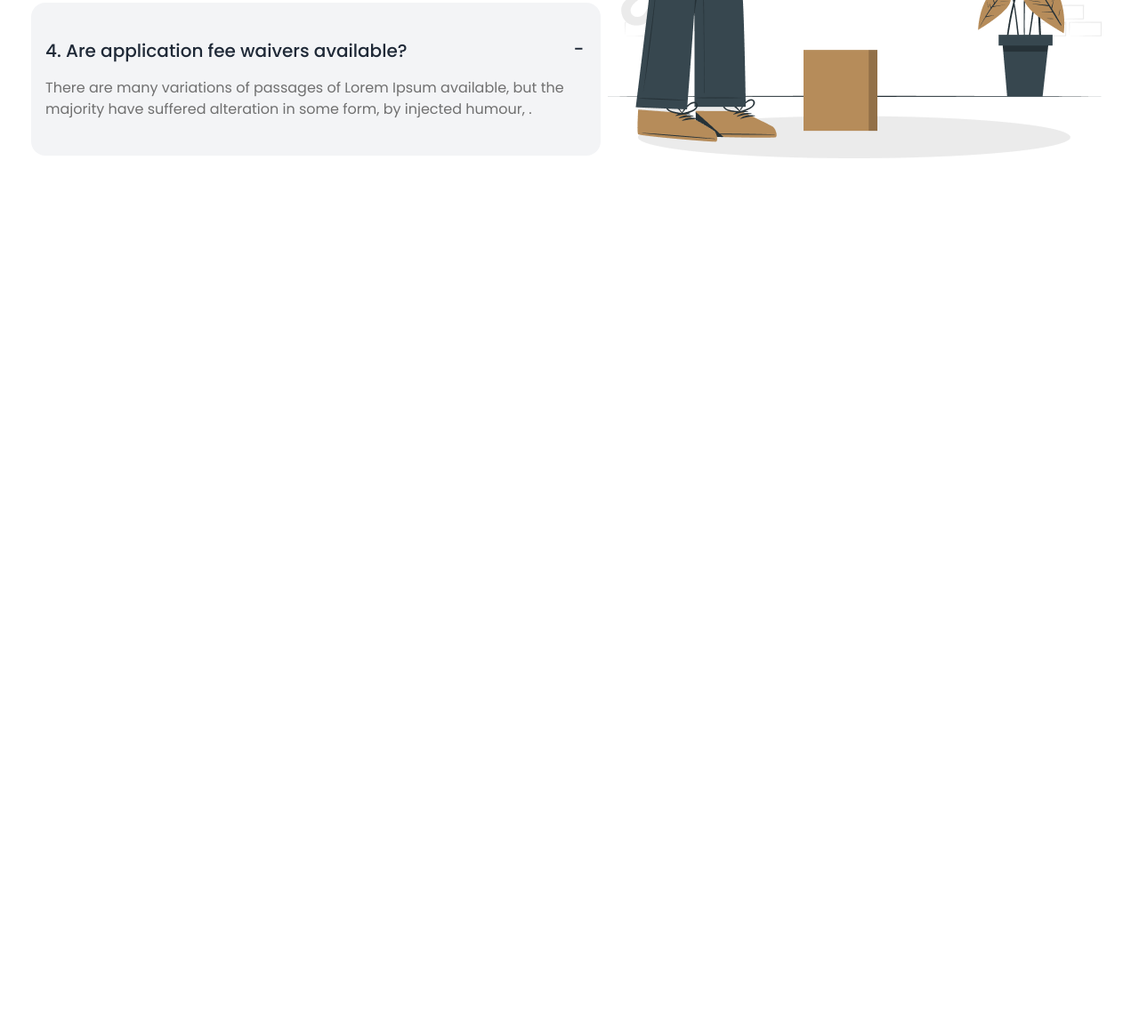
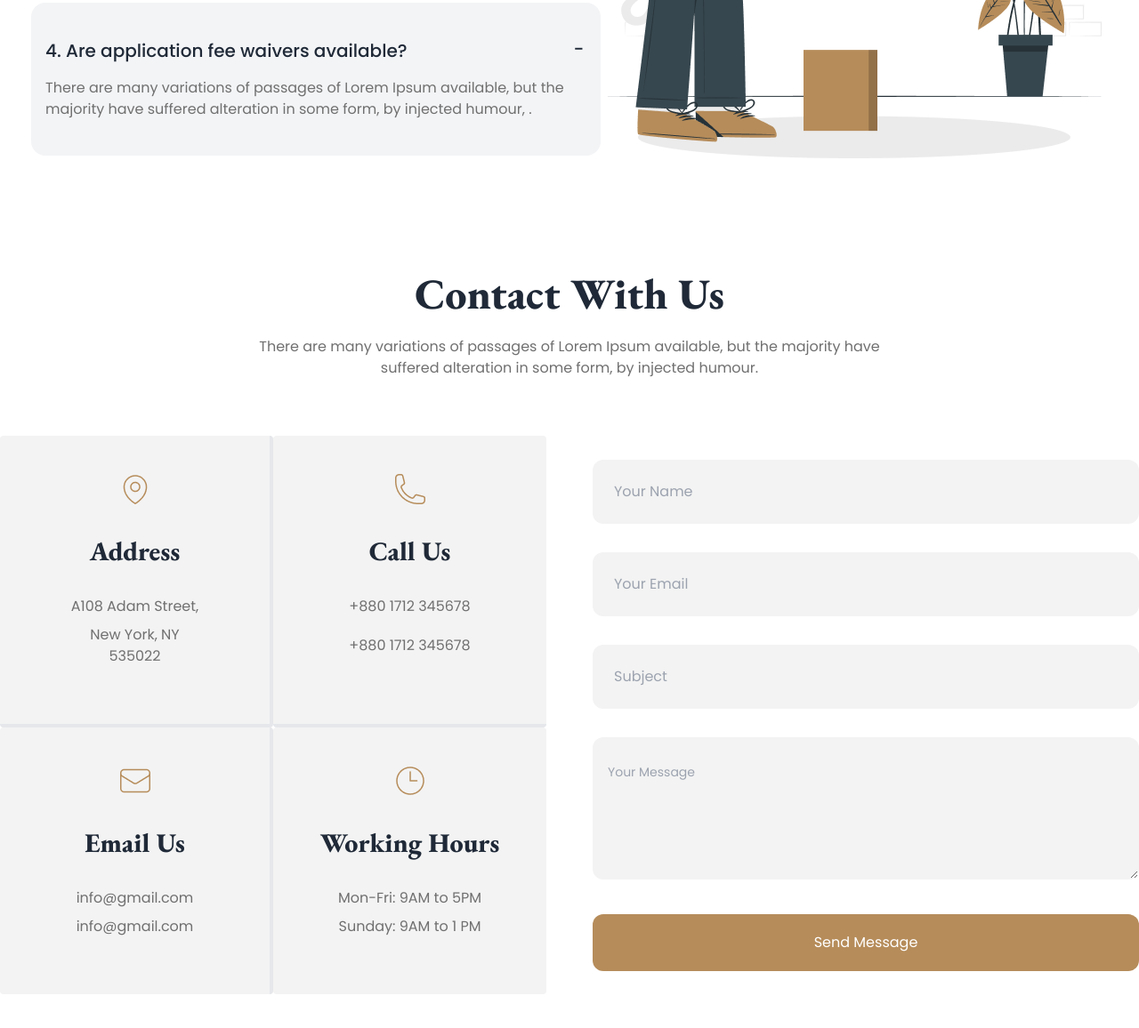
Before and after one commit to Nashitgit/Legal-Solutions-daisyUi, a plain HTML site: page index.html in a window 1280 px wide. Shown: the part 3561-4717 px from the top of the page at 89% size. Before the commit the page ends 3867 px from the top, so only its background shows below. Drawn offline with nearby package versions, Linux system fonts and the light colour scheme.

Commit message:
contact section

```diff
--- a/index.html
+++ b/index.html
@@ -383,6 +383,75 @@
       </div>
     </section>
 
+    <!-- Contact Section -->
+    <section class="mb-32">
+      <div class="text-center">
+        <h1 class="font-eb-garamond text-5xl font-extrabold">Contact With Us</h1>
+        <p class="text-[#707070] mt-6 mb-16">There are many variations of passages of Lorem Ipsum available, but the
+          majority
+          have <br> suffered alteration in
+          some form, by injected humour.</p>
+      </div>
+
+      <div class="flex flex-col md:flex-row justify-center items-center gap-5 md:space-x-8">
+        <!-- cards -->
+        <div class="w-1/2 grid grid-cols-1 md:grid-cols-2">
+          <!-- card 1-->
+          <div class="card bg-base-100 px-2 md:px-10 border-b-4 border-r-4 rounded bg-[#f3f3f3]">
+            <figure class="px-10 pt-10">
+              <img src="./images/location.png" alt="" class="rounded-xl" />
+            </figure>
+            <div class="card-body items-center text-center">
+              <h2 class="text-3xl font-extrabold font-eb-garamond mb-6">Address</h2>
+              <p class="text-[#707070]">A108 Adam Street,</p>
+              <p class="text-[#707070] mb-8">New York, NY 535022</p>
+            </div>
+          </div>
+          <!-- card 2-->
+          <div class="card bg-base-100 px-10 border-b-4 rounded bg-[#f3f3f3]">
+            <figure class="px-10 pt-10">
+              <img src="./images/call.png" alt="" class="rounded-xl" />
+            </figure>
+            <div class="card-body items-center text-center">
+              <h2 class="text-3xl font-extrabold font-eb-garamond mb-6">Call Us</h2>
+              <p class="text-[#707070]">+880 1712 345678</p>
+              <p class="text-[#707070] mb-8">+880 1712 345678</p>
+            </div>
+          </div>
+          <!-- card 3-->
+          <div class="card bg-base-100 px-10 border-r-4 rounded bg-[#f3f3f3]">
+            <figure class="px-10 pt-10">
+              <img src="./images/email.png" alt="" class="rounded-xl" />
+            </figure>
+            <div class="card-body items-center text-center">
+              <h2 class="text-3xl font-extrabold font-eb-garamond mb-6">Email Us</h2>
+              <p class="text-[#707070]">info@gmail.com</p>
+              <p class="text-[#707070] mb-8">info@gmail.com</p>
+            </div>
+          </div>
+          <!-- card 4-->
+          <div class="card bg-base-100 px-5 rounded bg-[#f3f3f3]">
+            <figure class="px-10 pt-10">
+              <img src="./images/time.png" alt="" class="rounded-xl" />
+            </figure>
+            <div class="card-body items-center text-center">
+              <h2 class="text-3xl font-extrabold font-eb-garamond mb-6">Working Hours</h2>
+              <p class="text-[#707070]">Mon-Fri: 9AM to 5PM</p>
+              <p class="text-[#707070] mb-8">Sunday: 9AM to 1 PM</p>
+            </div>
+          </div>
+        </div>
+        <div class="w-1/2 space-y-8">
+
+          <input type="text" class="p-6 bg-[#f3f3f3] w-full rounded-xl" placeholder="Your Name" />
+          <input type="email" class="p-6 bg-[#f3f3f3] w-full rounded-xl" placeholder="Your Email" />
+          <input type="text" class="p-6 bg-[#f3f3f3] w-full rounded-xl" placeholder="Subject" />
+          <textarea class="textarea py-6 h-40 bg-[#f3f3f3] w-full rounded-xl" placeholder="Your Message"></textarea>
+          <button class= "text-white bg-[#B68C5A] rounded-xl w-full py-5">Send Message</button>
+
+        </div>
+      </div>
+    </section>
 
   </main>
 
```
